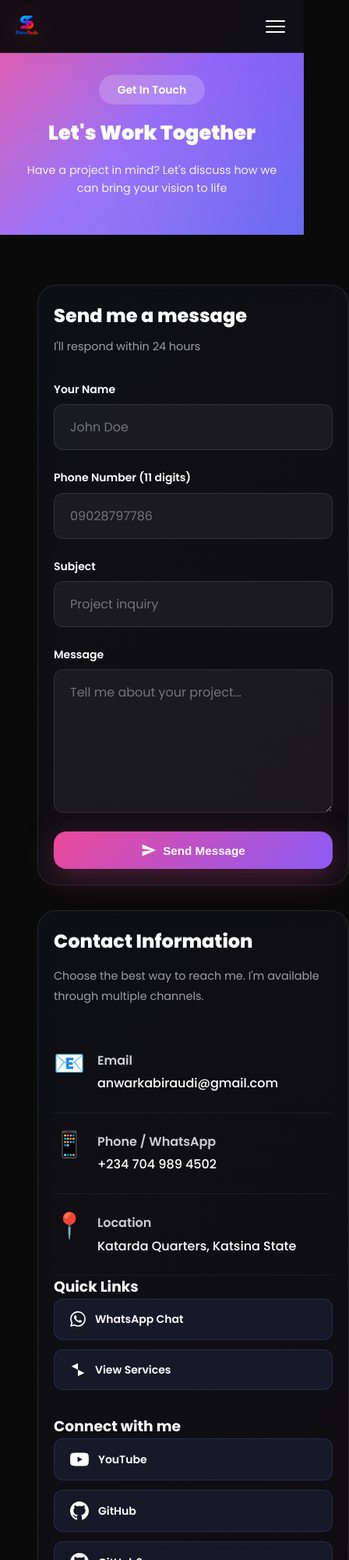
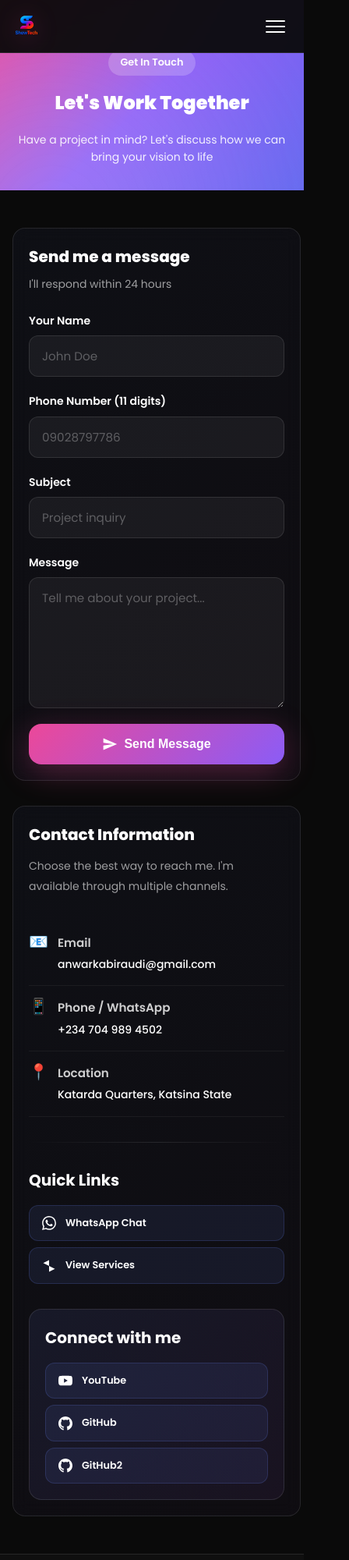
Before and after one commit to AnwarShowTech/ShowTech, a plain HTML site: page contact.html in a window 390 px wide. Shown: the top 2000 px of the page at 78% size, 448 px wide, since content can reach past the window. Drawn offline with Linux system fonts and the light colour scheme.

Commit message:
Update contact.css

```diff
--- a/contact.css
+++ b/contact.css
@@ -1,24 +1,4 @@
-/* =======================================
-   CONTACT PAGE - FULLY RESPONSIVE FIXED
-   ======================================= */
-
-/* Base Reset */
-* {
-  box-sizing: border-box;
-  max-width: 100%;
-}
-img, video {
-  width: 100%;
-  height: auto;
-}
-html {
-  scroll-behavior: smooth;
-  font-family: 'Poppins', sans-serif;
-}
-
-/* ------------------------------- */
-/* PAGE HERO                      */
-/* ------------------------------- */
+/* Page Hero */
 .page-hero {
   padding: 8rem 0 4rem;
   background: linear-gradient(135deg, #ec4899 0%, #8b5cf6 50%, #6366f1 100%);
@@ -26,6 +6,7 @@ html {
   position: relative;
   overflow: hidden;
 }
+
 .page-hero::before {
   content: '';
   position: absolute;
@@ -38,12 +19,14 @@ html {
   filter: blur(80px);
   animation: pulse 8s ease-in-out infinite;
 }
+
 .page-hero-content {
   max-width: 800px;
   margin: 0 auto;
   position: relative;
   z-index: 1;
 }
+
 .hero-tag {
   display: inline-block;
   padding: 0.5rem 1.5rem;
@@ -55,82 +38,76 @@ html {
   margin-bottom: 1rem;
   backdrop-filter: blur(10px);
 }
+
 .page-hero .hero-title {
   font-size: 3.5rem;
   font-weight: 900;
   color: white;
   margin-bottom: 1rem;
 }
+
 .page-hero .hero-description {
   font-size: 1.25rem;
   color: rgba(255, 255, 255, 0.9);
 }
 
-/* ------------------------------- */
-/* CONTACT SECTION                 */
-/* ------------------------------- */
+/* Contact Section */
 .contact-section {
   padding: 6rem 0;
   background: #0a0a0a;
 }
 
-/* ✅ Responsive Grid */
 .contact-grid {
   display: grid;
-  grid-template-columns: repeat(auto-fit, minmax(280px, 1fr));
-  gap: 2rem;
-  width: 100%;
+  grid-template-columns: 1fr 1fr;
+  gap: 3rem;
   max-width: 1100px;
   margin: 0 auto;
-  padding: 0 1rem;
-  align-items: start;
 }
 
-/* Contact Form and Info Boxes */
 .contact-form-wrapper,
 .contact-info-wrapper {
   background: linear-gradient(135deg, rgba(102, 126, 234, 0.05) 0%, rgba(118, 75, 162, 0.05) 100%);
   backdrop-filter: blur(10px);
   border: 1px solid rgba(255, 255, 255, 0.1);
   border-radius: 1.5rem;
-  padding: 2rem;
-  transition: all 0.3s ease;
-}
-.contact-form-wrapper:hover,
-.contact-info-wrapper:hover {
-  border-color: rgba(236, 72, 153, 0.3);
-  transform: translateY(-5px);
+  padding: 2.5rem;
 }
 
-/* ------------------------------- */
-/* FORM STYLING                    */
-/* ------------------------------- */
-.form-header { margin-bottom: 2rem; }
+.form-header {
+  margin-bottom: 2rem;
+}
+
 .form-title {
   font-size: 2rem;
   font-weight: 800;
   color: white;
   margin-bottom: 0.5rem;
 }
+
 .form-subtitle {
   color: rgba(255, 255, 255, 0.6);
   font-size: 0.95rem;
 }
+
 .contact-form {
   display: flex;
   flex-direction: column;
   gap: 1.5rem;
 }
+
 .form-group {
   display: flex;
   flex-direction: column;
   gap: 0.5rem;
 }
+
 .form-group label {
   font-weight: 600;
   color: white;
   font-size: 0.875rem;
 }
+
 .form-group input,
 .form-group textarea {
   padding: 1rem 1.25rem;
@@ -142,18 +119,19 @@ html {
   font-family: inherit;
   transition: all 0.3s ease;
 }
+
 .form-group input:focus,
 .form-group textarea:focus {
   outline: none;
   border-color: rgba(102, 126, 234, 0.5);
   background: rgba(255, 255, 255, 0.08);
 }
+
 .form-group input::placeholder,
 .form-group textarea::placeholder {
-  color: rgba(255, 255, 255, 0.4);
+  color: rgba(255, 255, 255, 0.3);
 }
 
-/* Buttons */
 .btn {
   padding: 1rem 2rem;
   border-radius: 1rem;
@@ -164,29 +142,39 @@ html {
   align-items: center;
   justify-content: center;
   gap: 0.5rem;
+  text-decoration: none;
   border: none;
   cursor: pointer;
 }
+
 .btn-primary {
   background: linear-gradient(135deg, #ec4899 0%, #8b5cf6 100%);
   color: white;
   box-shadow: 0 10px 40px rgba(236, 72, 153, 0.3);
 }
+
 .btn-primary:hover {
   transform: translateY(-2px);
   box-shadow: 0 15px 50px rgba(236, 72, 153, 0.4);
 }
 
-/* ------------------------------- */
-/* CONTACT INFO                    */
-/* ------------------------------- */
-.contact-info-card { margin-bottom: 2rem; }
+.btn-large {
+  padding: 1.25rem;
+  font-size: 1.125rem;
+}
+
+/* Contact Info */
+.contact-info-card {
+  margin-bottom: 2rem;
+}
+
 .info-title {
   font-size: 2rem;
   font-weight: 800;
   color: white;
   margin-bottom: 0.75rem;
 }
+
 .info-description {
   color: rgba(255, 255, 255, 0.6);
   margin-bottom: 2rem;
@@ -194,37 +182,95 @@ html {
   line-height: 1.8;
 }
 
-/* ✅ Flex-wrap for small screens */
 .info-item {
   display: flex;
-  flex-wrap: wrap;
   gap: 1rem;
   padding: 1.5rem 0;
   border-bottom: 1px solid rgba(255, 255, 255, 0.05);
 }
+
+.info-item:last-child {
+  border-bottom: none;
+}
+
 .info-icon {
   font-size: 2rem;
   line-height: 1;
 }
+
 .info-content h3 {
   font-size: 1rem;
   font-weight: 600;
   color: rgba(255, 255, 255, 0.8);
   margin-bottom: 0.25rem;
 }
+
 .info-content p {
   color: white;
   font-weight: 500;
 }
 
-/* Quick Links & Social Links */
-.quick-links,
+.info-divider {
+  height: 1px;
+  background: linear-gradient(90deg, transparent 0%, rgba(255, 255, 255, 0.1) 50%, transparent 100%);
+  margin: 2rem 0;
+}
+
+.info-subtitle {
+  font-size: 1.25rem;
+  font-weight: 700;
+  color: white;
+  margin-bottom: 1rem;
+}
+
+.quick-links {
+  display: flex;
+  flex-direction: column;
+  gap: 0.75rem;
+}
+
+.quick-link {
+  display: flex;
+  align-items: center;
+  gap: 0.75rem;
+  padding: 0.875rem 1.25rem;
+  background: rgba(102, 126, 234, 0.1);
+  border: 1px solid rgba(102, 126, 234, 0.2);
+  border-radius: 0.75rem;
+  color: white;
+  text-decoration: none;
+  font-weight: 600;
+  font-size: 0.875rem;
+  transition: all 0.3s ease;
+}
+
+.quick-link:hover {
+  background: rgba(236, 72, 153, 0.2);
+  border-color: rgba(236, 72, 153, 0.4);
+  transform: translateX(5px);
+}
+
+/* Social Card */
+.social-card {
+  background: linear-gradient(135deg, rgba(102, 126, 234, 0.1) 0%, rgba(118, 75, 162, 0.1) 100%);
+  border: 1px solid rgba(255, 255, 255, 0.1);
+  border-radius: 1rem;
+  padding: 1.5rem;
+}
+
+.social-title {
+  font-size: 1.25rem;
+  font-weight: 700;
+  color: white;
+  margin-bottom: 1rem;
+}
+
 .social-links {
   display: flex;
   flex-direction: column;
   gap: 0.75rem;
 }
-.quick-link,
+
 .social-link {
   display: flex;
   align-items: center;
@@ -239,91 +285,290 @@ html {
   font-size: 0.875rem;
   transition: all 0.3s ease;
 }
-.quick-link:hover,
+
 .social-link:hover {
   background: linear-gradient(135deg, #ec4899 0%, #8b5cf6 100%);
   border-color: transparent;
-  transform: translateY(-2px);
+  transform: translateX(5px);
+  box-shadow: 0 5px 20px rgba(236, 72, 153, 0.3);
 }
 
-/* ------------------------------- */
-/* MEDIA QUERIES                   */
-/* ------------------------------- */
+/* Success Message */
+.success-message {
+  padding: 1.5rem 2rem;
+  background: linear-gradient(135deg, rgba(34, 197, 94, 0.15) 0%, rgba(34, 197, 94, 0.05) 100%);
+  border: 2px solid rgba(34, 197, 94, 0.4);
+  border-radius: 1rem;
+  color: #22c55e;
+  margin-bottom: 1.5rem;
+  display: flex;
+  align-items: center;
+  gap: 0.75rem;
+  font-size: 1rem;
+  font-weight: 600;
+  box-shadow: 0 10px 40px rgba(34, 197, 94, 0.2);
+  animation: slideDown 0.5s ease-out;
+  opacity: 0;
+  visibility: hidden;
+  transform: translateY(-20px);
+}
 
-/* Tablets */
-@media (max-width: 992px) {
-  .page-hero .hero-title {
-    font-size: 2.8rem;
+.success-message.active {
+  opacity: 1 !important;
+  visibility: visible !important;
+  transform: translateY(0);
+  animation: slideDown 0.5s ease-out, pulse 2s ease-in-out infinite;
+}
+
+.success-message svg {
+  flex-shrink: 0;
+  filter: drop-shadow(0 0 8px rgba(34, 197, 94, 0.5));
+}
+
+@keyframes slideDown {
+  from {
+    opacity: 0;
+    transform: translateY(-20px);
   }
-  .contact-grid {
-    grid-template-columns: 1fr 1fr;
+  to {
+    opacity: 1;
+    transform: translateY(0);
   }
 }
 
-/* Mobile */
+@keyframes pulse {
+  0%, 100% {
+    box-shadow: 0 10px 40px rgba(34, 197, 94, 0.2);
+  }
+  50% {
+    box-shadow: 0 10px 50px rgba(34, 197, 94, 0.4);
+  }
+}
+
+@keyframes spin {
+  from {
+    transform: rotate(0deg);
+  }
+  to {
+    transform: rotate(360deg);
+  }
+}
+
+.animate-spin {
+  animation: spin 1s linear infinite;
+  display: inline-block;
+}
+
+/* Responsive success message */
+@media (max-width: 640px) {
+  .success-message {
+    padding: 1.25rem 1.5rem;
+    font-size: 0.95rem;
+    gap: 0.5rem;
+  }
+
+  .success-message svg {
+    width: 20px;
+    height: 20px;
+  }
+}
+
+@media (max-width: 480px) {
+  .success-message {
+    padding: 1rem 1.25rem;
+    font-size: 0.875rem;
+    margin-bottom: 1.25rem;
+  }
+}
+
+/* Responsive */
+@media (max-width: 968px) {
+  .page-hero .hero-title {
+    font-size: 2.5rem;
+  }
+
+  .contact-grid {
+    grid-template-columns: 1fr;
+    gap: 2rem;
+  }
+}
+
 @media (max-width: 768px) {
+  .container {
+    padding: 0 1.5rem;
+  }
+
   .page-hero {
-    padding: 6rem 0 3rem;
+    padding: 5rem 0 2.5rem;
   }
+
   .page-hero .hero-title {
     font-size: 2rem;
   }
+
+  .contact-form-wrapper,
+  .contact-info-wrapper {
+    padding: 1.5rem;
+  }
+
+  .info-item {
+    flex-wrap: wrap;
+    gap: 0.75rem;
+  }
+
+  .info-icon {
+    font-size: 1.5rem;
+  }
+
+  .social-links,
+  .quick-links {
+    gap: 0.5rem;
+  }
+
+  .social-link,
+  .quick-link {
+    padding: 0.75rem 1rem;
+    font-size: 0.8rem;
+  }
+}
+
+@media (max-width: 640px) {
+  .container {
+    padding: 0 1.25rem;
+  }
+
+  .page-hero {
+    padding: 4rem 0 2rem;
+  }
+
+  .page-hero .hero-title {
+    font-size: 1.75rem;
+  }
+
   .page-hero .hero-description {
-    font-size: 1rem;
+    font-size: 0.95rem;
   }
+
+  .hero-tag {
+    padding: 0.4rem 1rem;
+    font-size: 0.8rem;
+  }
+
   .contact-section {
-    padding: 4rem 0;
+    padding: 3rem 0;
   }
-  .contact-grid {
-    grid-template-columns: 1fr;
-  }
+
   .contact-form-wrapper,
   .contact-info-wrapper {
     padding: 1.25rem;
+    border-radius: 1rem;
   }
+
   .form-title,
   .info-title {
     font-size: 1.5rem;
   }
+
   .form-subtitle,
   .info-description {
-    font-size: 0.9rem;
+    font-size: 0.875rem;
   }
+
+  .form-group input,
+  .form-group textarea {
+    padding: 0.875rem 1rem;
+    font-size: 0.95rem;
+  }
+
   .btn {
     padding: 0.875rem 1.5rem;
     font-size: 0.95rem;
   }
+
+  .btn-large {
+    padding: 1rem;
+    font-size: 1rem;
+  }
+
+  .info-content h3 {
+    font-size: 0.95rem;
+  }
+
+  .info-content p {
+    font-size: 0.875rem;
+  }
+
+  .social-card {
+    padding: 1.25rem;
+  }
 }
 
-/* Small Mobile */
 @media (max-width: 480px) {
+  .container {
+    padding: 0 1rem;
+  }
+
   .page-hero .hero-title {
-    font-size: 1.6rem;
+    font-size: 1.5rem;
   }
+
   .page-hero .hero-description {
-    font-size: 0.9rem;
+    font-size: 0.875rem;
   }
+
+  .form-title,
+  .info-title {
+    font-size: 1.25rem;
+  }
+
+  .form-header {
+    margin-bottom: 1.5rem;
+  }
+
+  .contact-form {
+    gap: 1.25rem;
+  }
+
   .form-group textarea {
     min-height: 120px;
   }
+
+  .info-item {
+    padding: 1rem 0;
+  }
+
+  .quick-link svg,
+  .social-link svg {
+    width: 18px;
+    height: 18px;
+  }
+
+  .info-icon {
+    font-size: 1.25rem;
+  }
 }
 
-/* Tiny Devices */
 @media (max-width: 360px) {
+  .container {
+    padding: 0 0.875rem;
+  }
+
+  .page-hero .hero-title {
+    font-size: 1.35rem;
+  }
+
+  .contact-form-wrapper,
+  .contact-info-wrapper {
+    padding: 1rem;
+  }
+
   .btn {
     padding: 0.75rem 1.25rem;
     font-size: 0.875rem;
   }
+
   .form-title,
   .info-title {
-    font-size: 1.25rem;
+    font-size: 1.15rem;
   }
 }
-
-/* ------------------------------- */
-/* ANIMATIONS                      */
-/* ------------------------------- */
-@keyframes pulse {
-  0%, 100% { opacity: 0.8; transform: scale(1); }
-  50% { opacity: 1; transform: scale(1.05); }
-}
```
